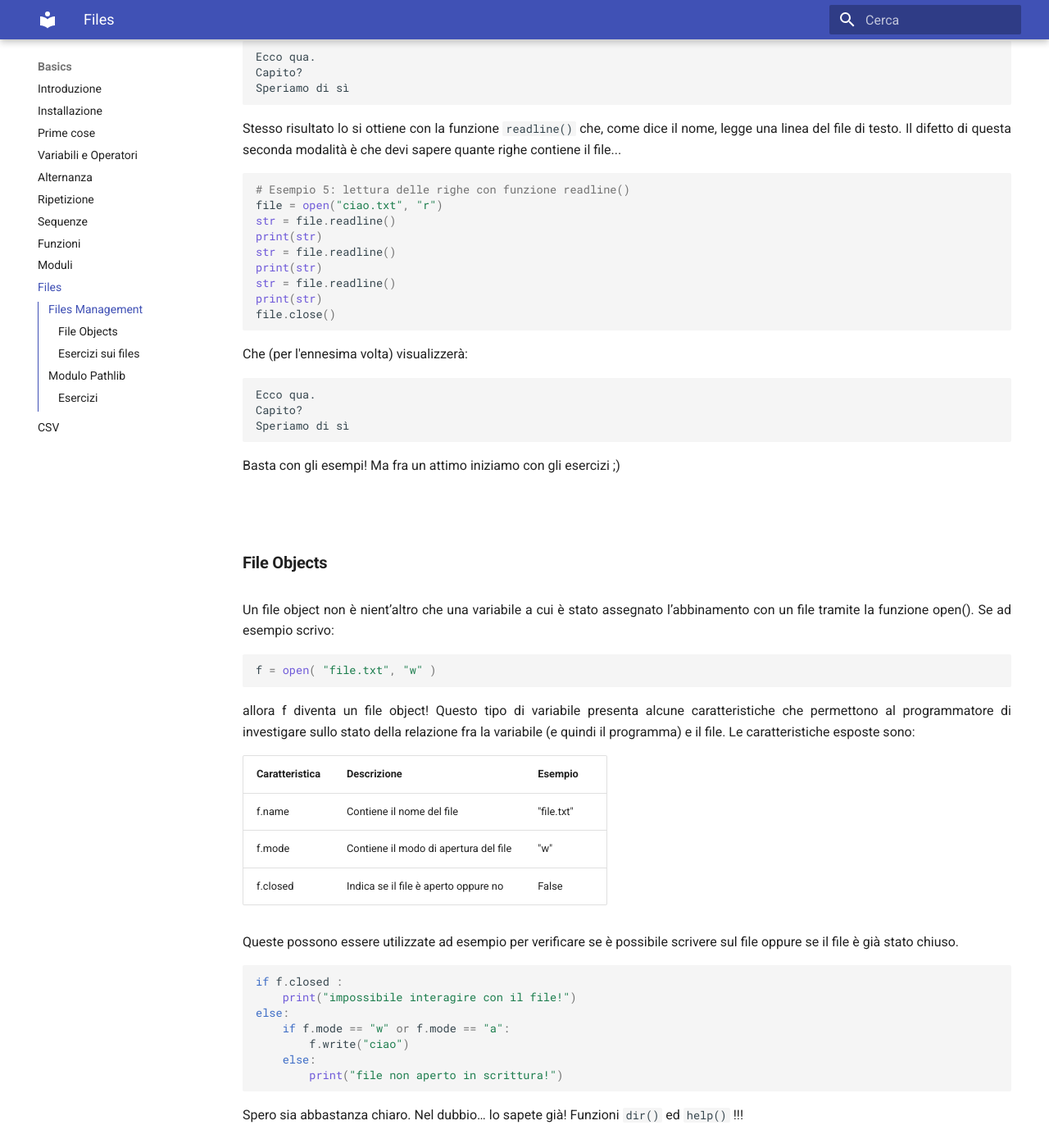
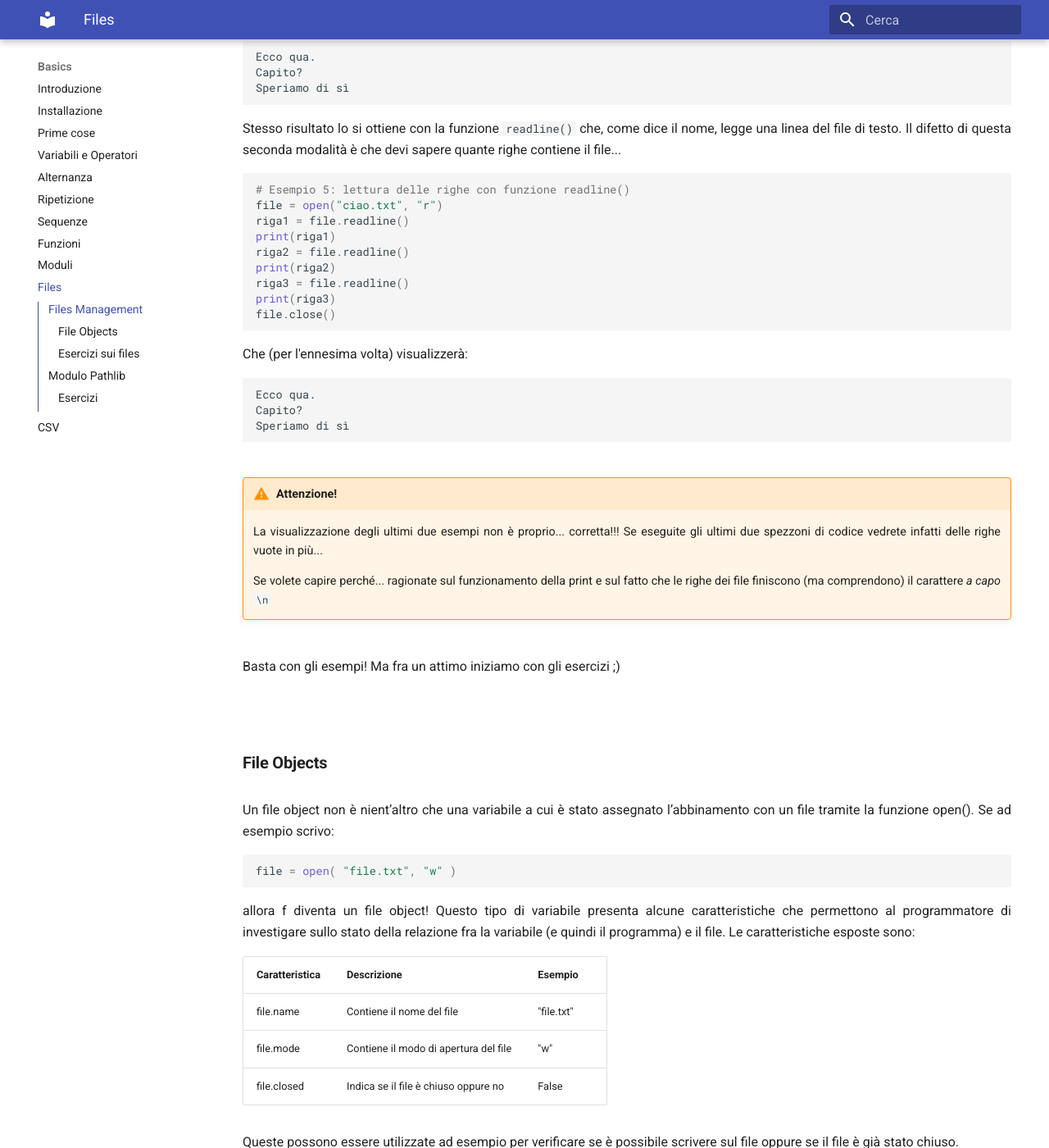
Before and after one commit to adjamhub/pyhandouts, an MkDocs documentation site: the page built from docs/basics/107_files.md, in a window 1280 px wide and 1400 px high, scrolled down 2743 px. Shown: the whole window at 82% size. Built offline with MkDocs 1.6.1 and Material for MkDocs 9.7.7, drawn with Linux system fonts in a browser that asks for light colours; some of the changed text lies outside the part shown.

Commit message:
file fixes

````diff
--- a/docs/basics/107_files.md
+++ b/docs/basics/107_files.md
@@ -51,9 +51,9 @@ Vediamo alcuni semplici esempi:
 
 ``` python
 # Esempio 1: creazione di un file con testo inserito all’interno
-f = open("ciao.txt", "w")
-f.write("Ecco qua.\nCapito?")
-f.close()
+file = open("ciao.txt", "w")
+file.write("Ecco qua.\nCapito?")
+file.close()
 ```
 
 In questo primo esempio il file "ciao.txt" inizialmente non esiste.
@@ -63,10 +63,10 @@ Nella stessa cartella creiamo un nuovo file sorgente con questo codice:
 
 ``` python
 # Esempio 2: lettura del file "ciao.txt" creato sopra
-f = open("ciao.txt", "r")
-str = f.read()
-f.close()
-print(str)
+file = open("ciao.txt", "r")
+contenuto = file.read()
+file.close()
+print(contenuto)
 ```
 
 Che visualizzerà:
@@ -80,9 +80,9 @@ Penso sia tutto abbastanza intuitivo da capire. Facciamo un esempio con la modal
 
 ``` python
 # Esempio 3: aggiunta a fine file
-f = open("ciao.txt", "a")
-f.write("\nSperiamo di sì")
-f.close()
+file = open("ciao.txt", "a")
+file.write("\nSperiamo di sì")
+file.close()
 ```
 
 Se aprite il file "ciao.txt" **DOPO** aver eseguito il codice sopra, vedrete che il testo è diventato di 3 righe:
@@ -126,12 +126,12 @@ Il difetto di questa seconda modalità è che devi sapere quante righe contiene
 ``` python
 # Esempio 5: lettura delle righe con funzione readline()
 file = open("ciao.txt", "r")
-str = file.readline()
-print(str)
-str = file.readline()
-print(str)
-str = file.readline()
-print(str)
+riga1 = file.readline()
+print(riga1)
+riga2 = file.readline()
+print(riga2)
+riga3 = file.readline()
+print(riga3)
 file.close()
 ```
 
@@ -143,6 +143,13 @@ Capito?
 Speriamo di sì
 ```
 
+!!! warning "Attenzione!"
+
+    La visualizzazione degli ultimi due esempi non è proprio... corretta!!! Se eseguite gli ultimi due spezzoni di codice vedrete infatti delle righe vuote in più...
+
+    Se volete capire perché... ragionate sul funzionamento della print e sul fatto che le righe dei file finiscono (ma comprendono) il carattere *a capo* `\n`
+
+
 Basta con gli esempi! Ma fra un attimo iniziamo con gli esercizi ;)
 
 
@@ -153,7 +160,7 @@ Basta con gli esempi! Ma fra un attimo iniziamo con gli esercizi ;)
 Un file object non è nient’altro che una variabile a cui è stato assegnato l’abbinamento con un file tramite la funzione open(). Se ad esempio scrivo:
 
 ``` python
-f = open( "file.txt", "w" )
+file = open( "file.txt", "w" )
 ```
 
 allora f diventa un file object!
@@ -162,19 +169,19 @@ Le caratteristiche esposte sono:
 
 | Caratteristica  | Descrizione                                 | Esempio              |
 |-----------------|---------------------------------------------|----------------------|
-| f.name          | Contiene il nome del file                   | "file.txt"           |
-| f.mode          | Contiene il modo di apertura del file       | "w"                  |
-| f.closed        | Indica se il file è aperto oppure no        | False                |
+| file.name       | Contiene il nome del file                   | "file.txt"           |
+| file.mode       | Contiene il modo di apertura del file       | "w"                  |
+| file.closed     | Indica se il file è chiuso oppure no        | False                |
 
 
 Queste possono essere utilizzate ad esempio per verificare se è possibile scrivere sul file oppure se il file è già stato chiuso.
 
 ``` python
-if f.closed :
+if file.closed :
     print("impossibile interagire con il file!")
 else:
-    if f.mode == "w" or f.mode == "a":
-        f.write("ciao")
+    if file.mode == "w" or file.mode == "a":
+        file.write("ciao")
     else:
         print("file non aperto in scrittura!")
 ```
````
